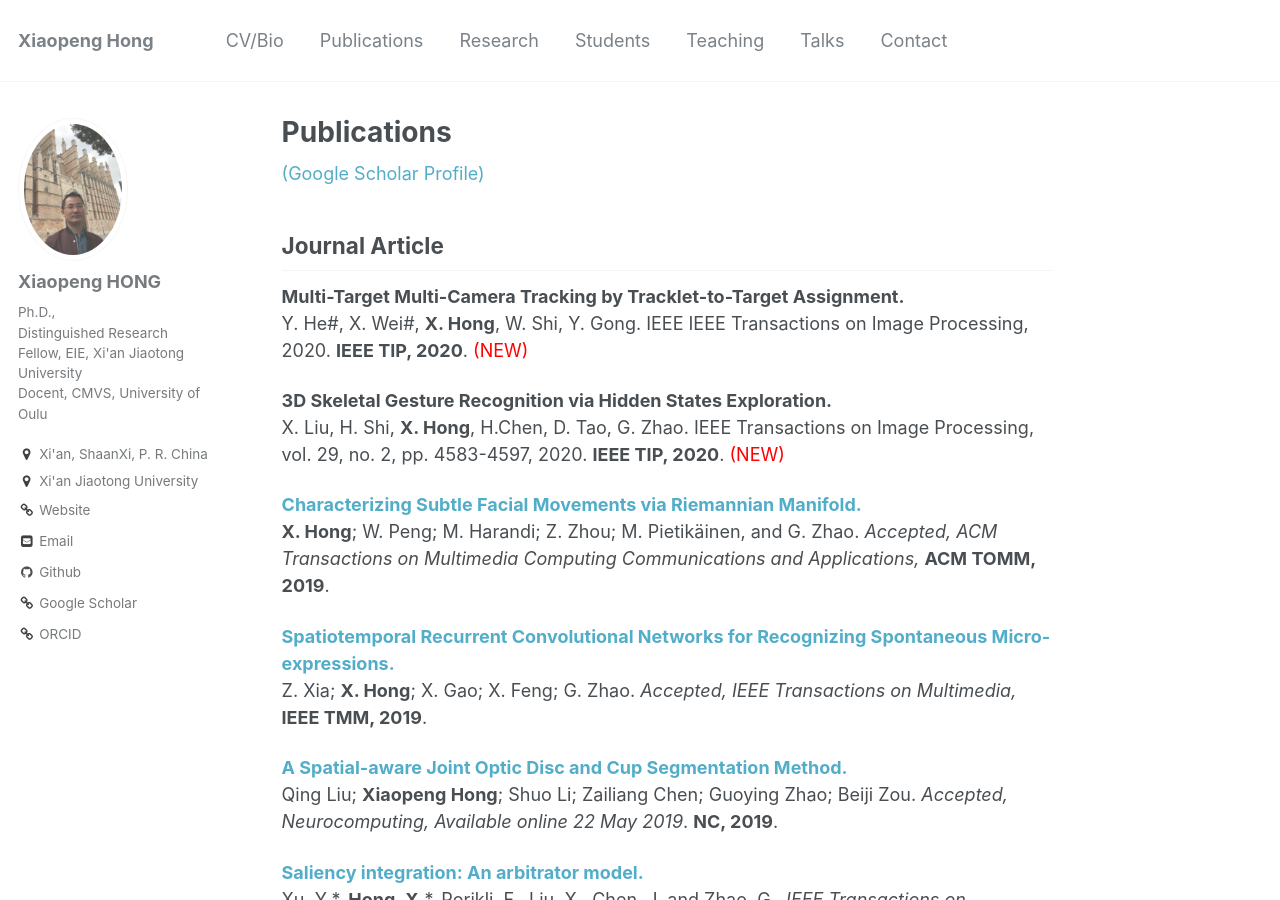
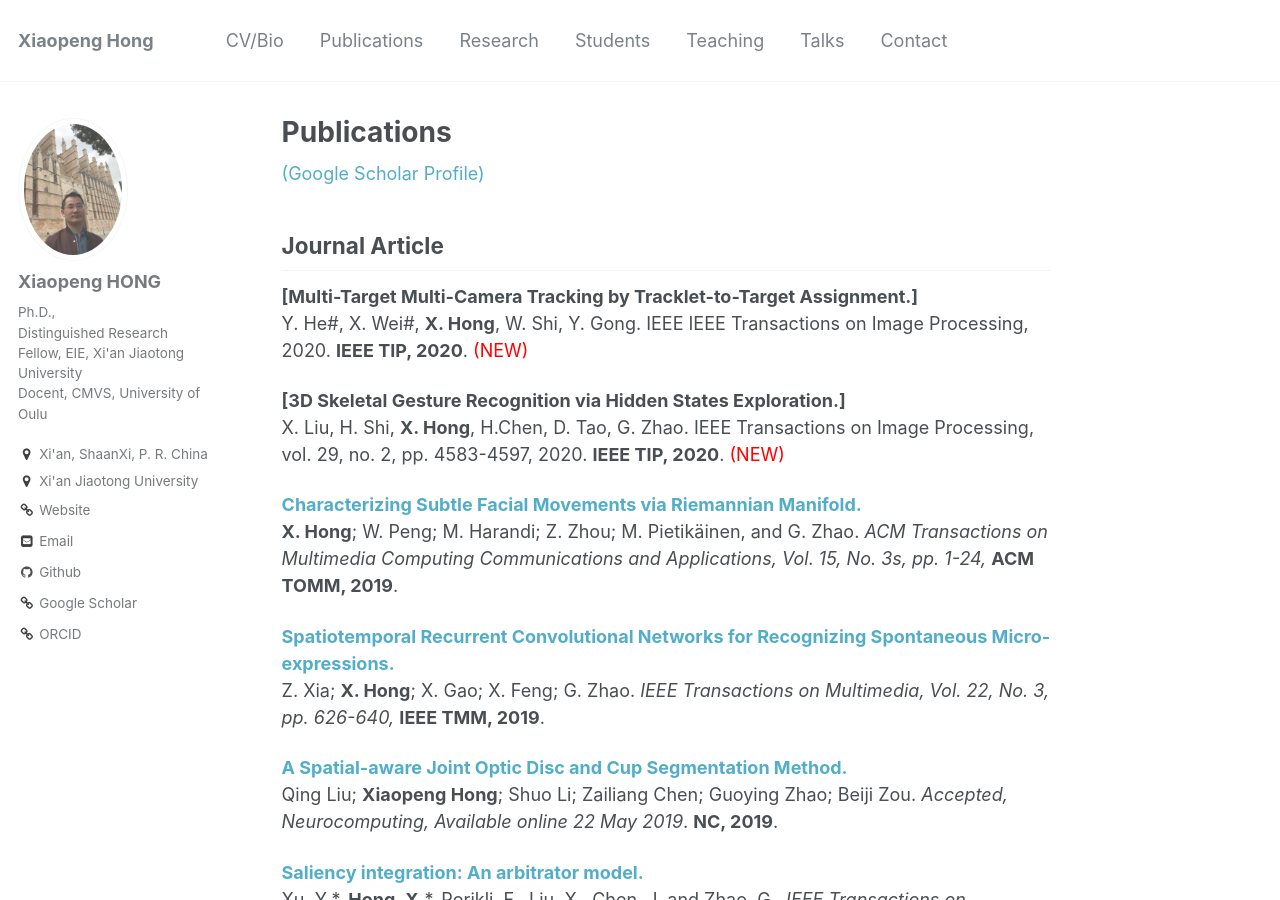
Before and after one commit to xiaopenghong/xiaopenghong.github.io, a Jekyll site: the page built from _pages/publications.md, in a window 1280 px wide and 900 px high. Built offline with Jekyll 4.4.1, drawn with Linux system fonts in a browser that asks for light colours.

Commit message:
Update publications.md

```diff
--- a/_pages/publications.md
+++ b/_pages/publications.md
@@ -8,22 +8,22 @@ author_profile: true
 
 ## Journal Article
 
-<b> Multi-Target Multi-Camera Tracking by Tracklet-to-Target Assignment. </b> <br>
+<b> [Multi-Target Multi-Camera Tracking by Tracklet-to-Target Assignment.] </b> <br>
 Y. He#, X. Wei#, <b>X. Hong</b>, W. Shi, Y. Gong.
 IEEE IEEE Transactions on Image Processing, 2020. <b>IEEE TIP, 2020</b>. <span style="color:red"> (NEW) </span>
 
-<b> 3D Skeletal Gesture Recognition via Hidden States Exploration. </b> <br>
+<b> [3D Skeletal Gesture Recognition via Hidden States Exploration.] </b> <br>
 X. Liu, H. Shi, <b>X. Hong</b>, H.Chen, D. Tao, G. Zhao.
 IEEE Transactions on Image Processing, vol. 29, no. 2, pp. 4583-4597, 2020. <b>IEEE TIP, 2020</b>. <span style="color:red"> (NEW) </span>
 
 <b> [ Characterizing Subtle Facial Movements via Riemannian Manifold.](https://www.hongxiaopeng/publications) </b> <br>
 <b>X. Hong</b>; W. Peng; M. Harandi; Z. Zhou; M. Pietikäinen, and G. Zhao.
-<i>Accepted, ACM Transactions on Multimedia Computing Communications and Applications,</i> <b>ACM TOMM, 2019</b>.
+<i>ACM Transactions on Multimedia Computing Communications and Applications, Vol. 15, No. 3s, pp. 1-24, </i> <b>ACM TOMM, 2019</b>.
 
 
 <b> [Spatiotemporal Recurrent Convolutional Networks for Recognizing Spontaneous Micro-expressions.](https://www.hongxiaopeng/publications) </b> <br>
 Z. Xia; <b>X. Hong</b>; X. Gao; X. Feng; G. Zhao.
-<i>Accepted, IEEE Transactions on Multimedia,</i> <b>IEEE TMM, 2019</b>.
+<i>IEEE Transactions on Multimedia, Vol. 22, No. 3, pp. 626-640, </i> <b>IEEE TMM, 2019</b>.
 
 <b> [A Spatial-aware Joint Optic Disc and Cup Segmentation Method.](https://www.sciencedirect.com/science/article/pii/S0925231219307222) </b> <br>
 Qing Liu; <b>Xiaopeng Hong</b>; Shuo Li; Zailiang Chen; Guoying Zhao; Beiji Zou.
```
